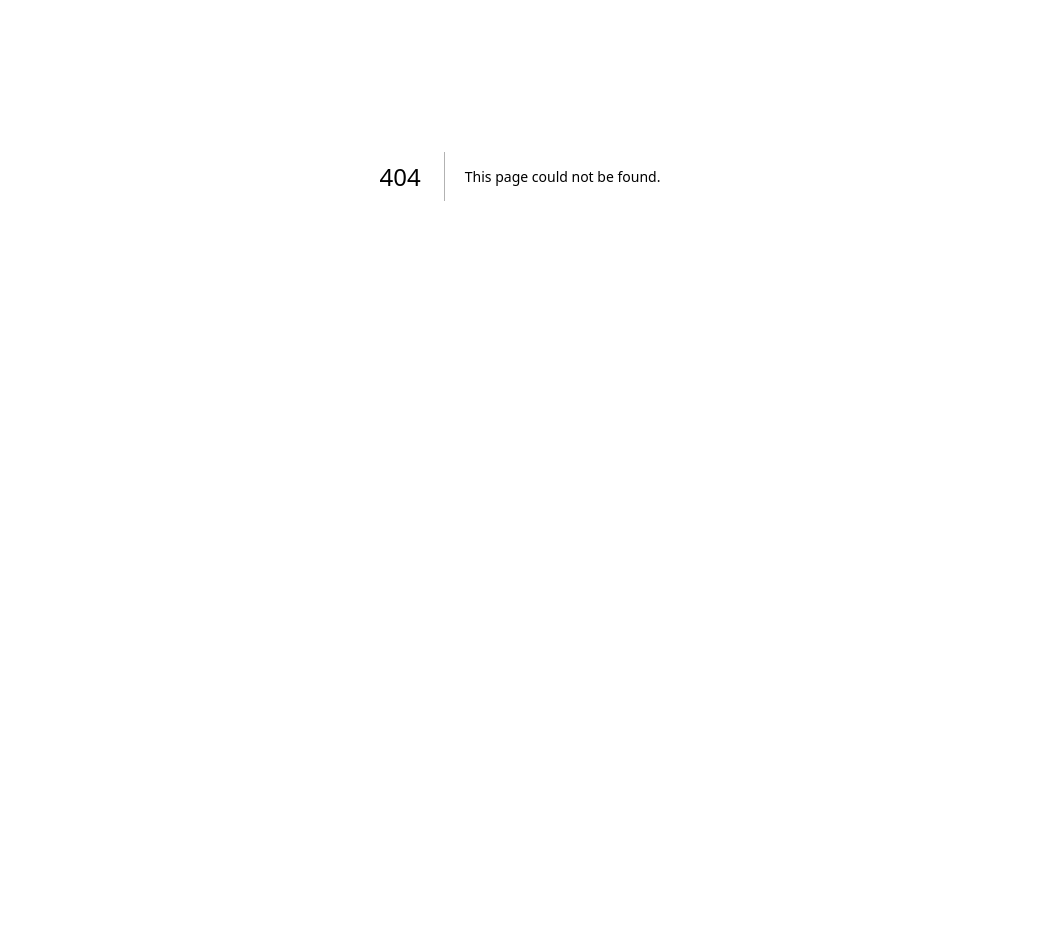
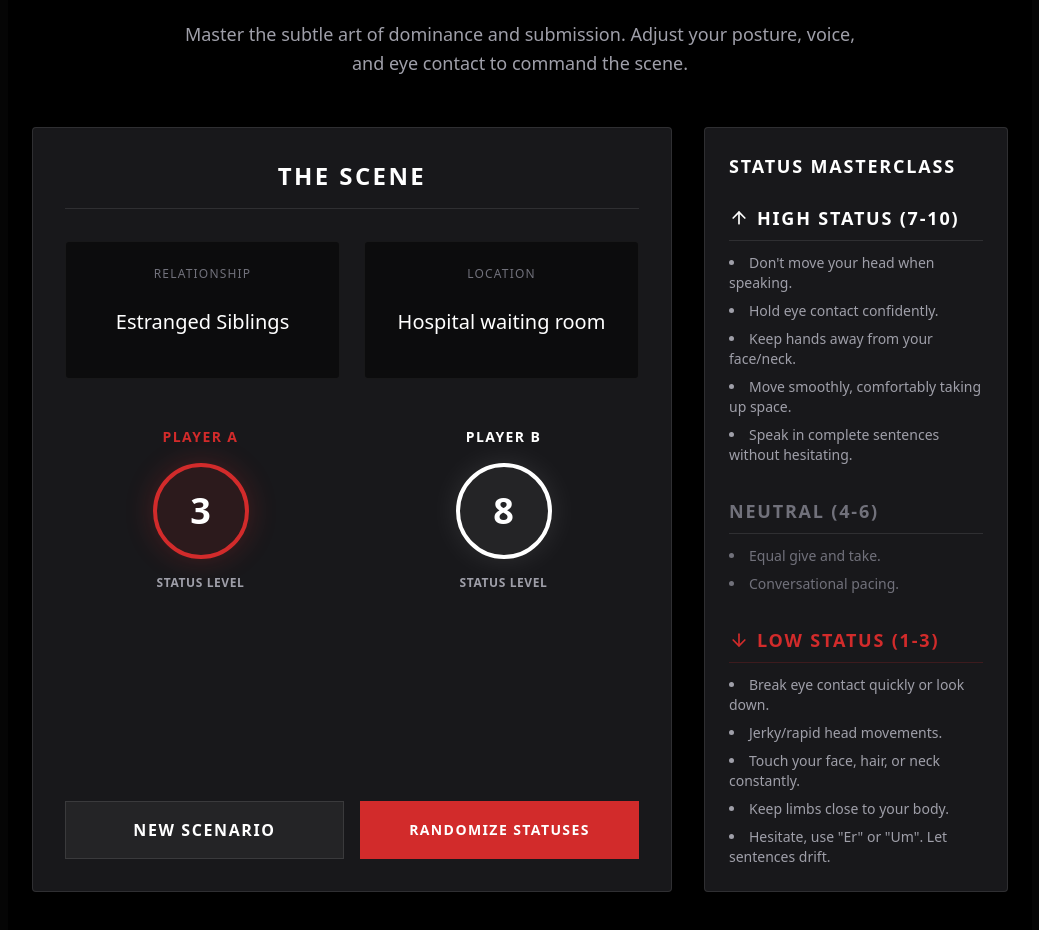
Before and after one commit to Mathe-S/improv, a Next.js app: page /games/status-game in a window 1280 px wide. Before the commit this address had no page. Shown: the part 224-1154 px from the top of the page, without its empty margins (120-1159 px from the left). Before the commit the page ends 800 px from the top, so only its background shows below. Built offline with nearby package versions, Linux system fonts and the light colour scheme.

Commit message:
feat: add new Status Game page and integrate it by adding a slug to its data entry.

```diff
--- /dev/null
+++ b/src/app/games/status-game/page.tsx
@@ -0,0 +1,160 @@
+"use client";
+
+import { useState } from "react";
+import Link from "next/link";
+import { getRandomItem, allRelationships, allLocations } from "@/data/toolboxData";
+import { ArrowDown, ArrowUp } from "lucide-react";
+
+export default function StatusGamePage() {
+  const [relationship, setRelationship] = useState(allRelationships[0]);
+  const [location, setLocation] = useState(allLocations[0]);
+
+  // High vs Low status
+  const [playerAStatus, setPlayerAStatus] = useState<number>(3);
+  const [playerBStatus, setPlayerBStatus] = useState<number>(8);
+
+  const generateNewScenario = () => {
+    setRelationship(getRandomItem(allRelationships));
+    setLocation(getRandomItem(allLocations));
+  };
+
+  const generateNewStatuses = () => {
+    // Generate two random distinct numbers between 1 and 10
+    const a = Math.floor(Math.random() * 10) + 1;
+    let b = Math.floor(Math.random() * 10) + 1;
+    while (b === a) {
+      b = Math.floor(Math.random() * 10) + 1;
+    }
+    setPlayerAStatus(a);
+    setPlayerBStatus(b);
+  };
+
+  return (
+    <div className="min-h-screen bg-black pt-28 pb-20 px-6 max-w-5xl mx-auto flex flex-col">
+      <Link href="/games" className="text-zinc-500 hover:text-white mb-8 inline-block transition-colors">
+        ← Back to Games
+      </Link>
+
+      <div className="text-center mb-12">
+        <h1 className="text-4xl md:text-6xl font-black text-white mb-4 tracking-tighter uppercase">
+          Status Game
+        </h1>
+        <p className="text-zinc-400 max-w-2xl mx-auto text-lg leading-relaxed">
+          Master the subtle art of dominance and submission. Adjust your posture, voice, and eye contact to command the scene.
+        </p>
+      </div>
+
+      <div className="grid lg:grid-cols-12 gap-8 mb-8">
+        {/* Play Space */}
+        <div className="lg:col-span-8 bg-zinc-900 border border-white/10 rounded-sm p-6 md:p-8 flex flex-col shadow-lg">
+
+          <h2 className="text-2xl font-bold text-white uppercase tracking-widest mb-8 border-b border-white/10 pb-4 text-center">
+            The Scene
+          </h2>
+
+          <div className="grid md:grid-cols-2 gap-6 mb-12">
+             <div className="bg-black/50 p-6 rounded-sm border border-white/5 text-center">
+                <p className="text-xs text-zinc-500 uppercase tracking-widest mb-2">Relationship</p>
+                <p className="text-xl font-medium text-white min-h-[4rem] flex items-center justify-center">
+                   {relationship}
+                </p>
+             </div>
+             <div className="bg-black/50 p-6 rounded-sm border border-white/5 text-center">
+                <p className="text-xs text-zinc-500 uppercase tracking-widest mb-2">Location</p>
+                <p className="text-xl font-medium text-white min-h-[4rem] flex items-center justify-center">
+                   {location}
+                </p>
+             </div>
+          </div>
+
+          <div className="grid grid-cols-2 gap-8 mb-8">
+             {/* Player A Status */}
+             <div className="flex flex-col items-center">
+                <p className="text-sm font-bold text-accent-red uppercase tracking-widest mb-4">Player A</p>
+                <div className="w-24 h-24 rounded-full border-4 border-accent-red flex items-center justify-center text-4xl font-black text-white bg-accent-red/10 shadow-[0_0_30px_rgba(255,51,51,0.2)]">
+                   {playerAStatus}
+                </div>
+                <p className="mt-4 text-xs text-zinc-400 font-bold uppercase tracking-wider">Status Level</p>
+             </div>
+
+             {/* Player B Status */}
+             <div className="flex flex-col items-center">
+                <p className="text-sm font-bold text-white uppercase tracking-widest mb-4">Player B</p>
+                <div className="w-24 h-24 rounded-full border-4 border-white flex items-center justify-center text-4xl font-black text-white bg-white/5 shadow-[0_0_30px_rgba(255,255,255,0.1)]">
+                   {playerBStatus}
+                </div>
+                <p className="mt-4 text-xs text-zinc-400 font-bold uppercase tracking-wider">Status Level</p>
+             </div>
+          </div>
+
+          <div className="grid sm:grid-cols-2 gap-4 mt-auto">
+             <button
+                onClick={generateNewScenario}
+                className="py-4 bg-white/5 text-white font-bold uppercase tracking-widest hover:bg-white/10 transition-colors border border-white/10"
+             >
+                New Scenario
+             </button>
+             <button
+                onClick={generateNewStatuses}
+                className="py-4 bg-accent-red text-white font-bold text-sm uppercase tracking-widest hover:bg-white hover:text-black transition-colors"
+             >
+                Randomize Statuses
+             </button>
+          </div>
+
+        </div>
+
+        {/* Status Guide */}
+        <div className="lg:col-span-4 space-y-6 flex flex-col">
+
+          <div className="bg-zinc-900 border border-white/10 rounded-sm p-6 shadow-lg flex-1">
+            <h2 className="text-lg font-bold text-white uppercase tracking-widest mb-6">
+              Status Masterclass
+            </h2>
+
+            <div className="space-y-8">
+               <div>
+                  <div className="flex items-center gap-2 text-white font-bold mb-3 border-b border-white/10 pb-2">
+                     <ArrowUp className="w-5 h-5"/> <span className="text-lg tracking-widest uppercase">High Status (7-10)</span>
+                  </div>
+                  <ul className="text-zinc-400 text-sm space-y-2 list-disc list-inside">
+                     <li>Don't move your head when speaking.</li>
+                     <li>Hold eye contact confidently.</li>
+                     <li>Keep hands away from your face/neck.</li>
+                     <li>Move smoothly, comfortably taking up space.</li>
+                     <li>Speak in complete sentences without hesitating.</li>
+                  </ul>
+               </div>
+
+               <div>
+                  <div className="flex items-center gap-2 text-zinc-500 font-bold mb-3 border-b border-white/10 pb-2">
+                     <span className="text-lg tracking-widest uppercase">Neutral (4-6)</span>
+                  </div>
+                  <ul className="text-zinc-500 text-sm space-y-2 list-disc list-inside">
+                     <li>Equal give and take.</li>
+                     <li>Conversational pacing.</li>
+                  </ul>
+               </div>
+
+               <div>
+                  <div className="flex items-center gap-2 text-accent-red font-bold mb-3 border-b border-accent-red/20 pb-2">
+                     <ArrowDown className="w-5 h-5"/> <span className="text-lg tracking-widest uppercase">Low Status (1-3)</span>
+                  </div>
+                  <ul className="text-zinc-400 text-sm space-y-2 list-disc list-inside">
+                     <li>Break eye contact quickly or look down.</li>
+                     <li>Jerky/rapid head movements.</li>
+                     <li>Touch your face, hair, or neck constantly.</li>
+                     <li>Keep limbs close to your body.</li>
+                     <li>Hesitate, use "Er" or "Um". Let sentences drift.</li>
+                  </ul>
+               </div>
+
+            </div>
+
+          </div>
+        </div>
+
+      </div>
+    </div>
+  );
+}
--- a/src/data/toolboxData.ts
+++ b/src/data/toolboxData.ts
@@ -383,6 +383,7 @@ export const improvGames: ImprovGame[] = [
     ],
     playerCount: "2-4",
     difficulty: "intermediate",
+    slug: "status-game",
   },
   {
     name: "Freeze Tag",
```
